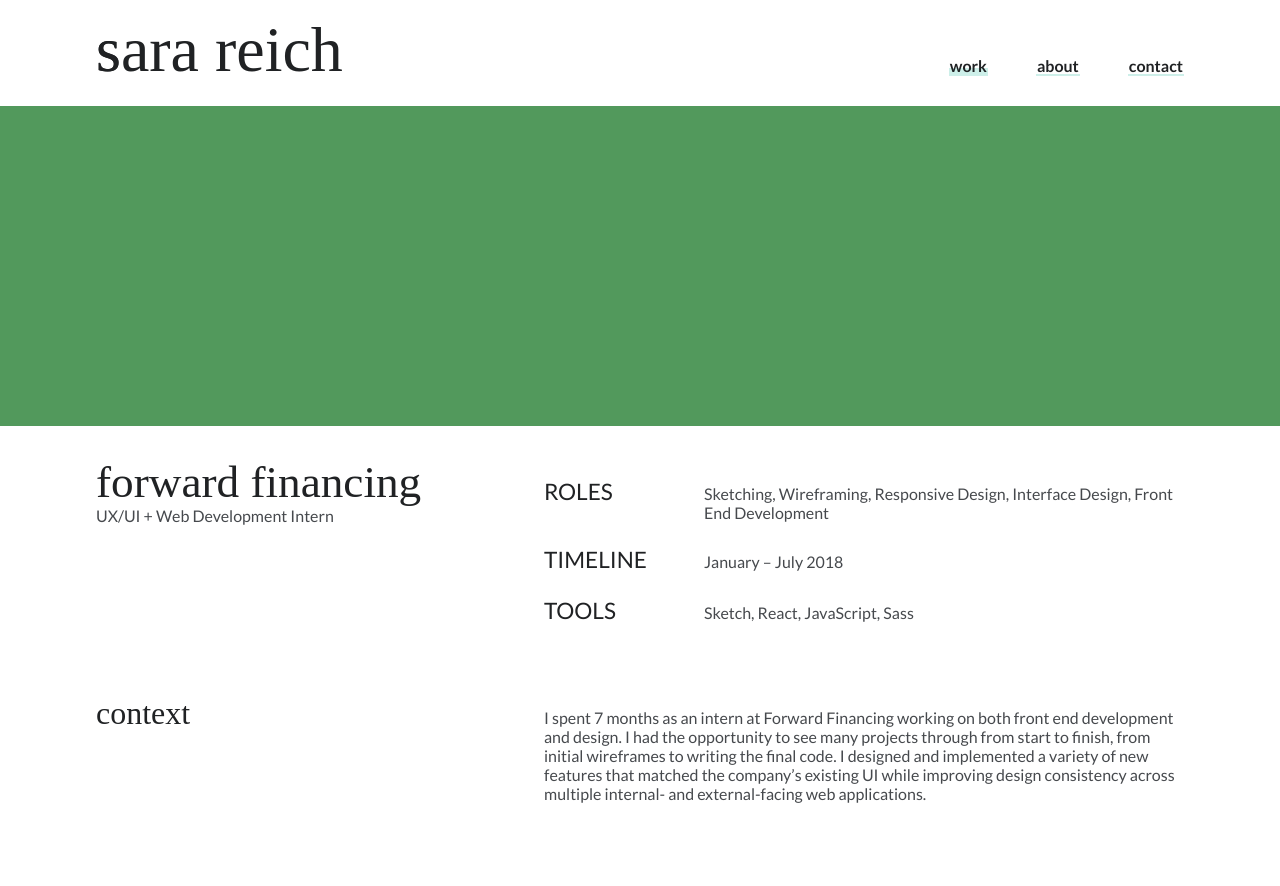
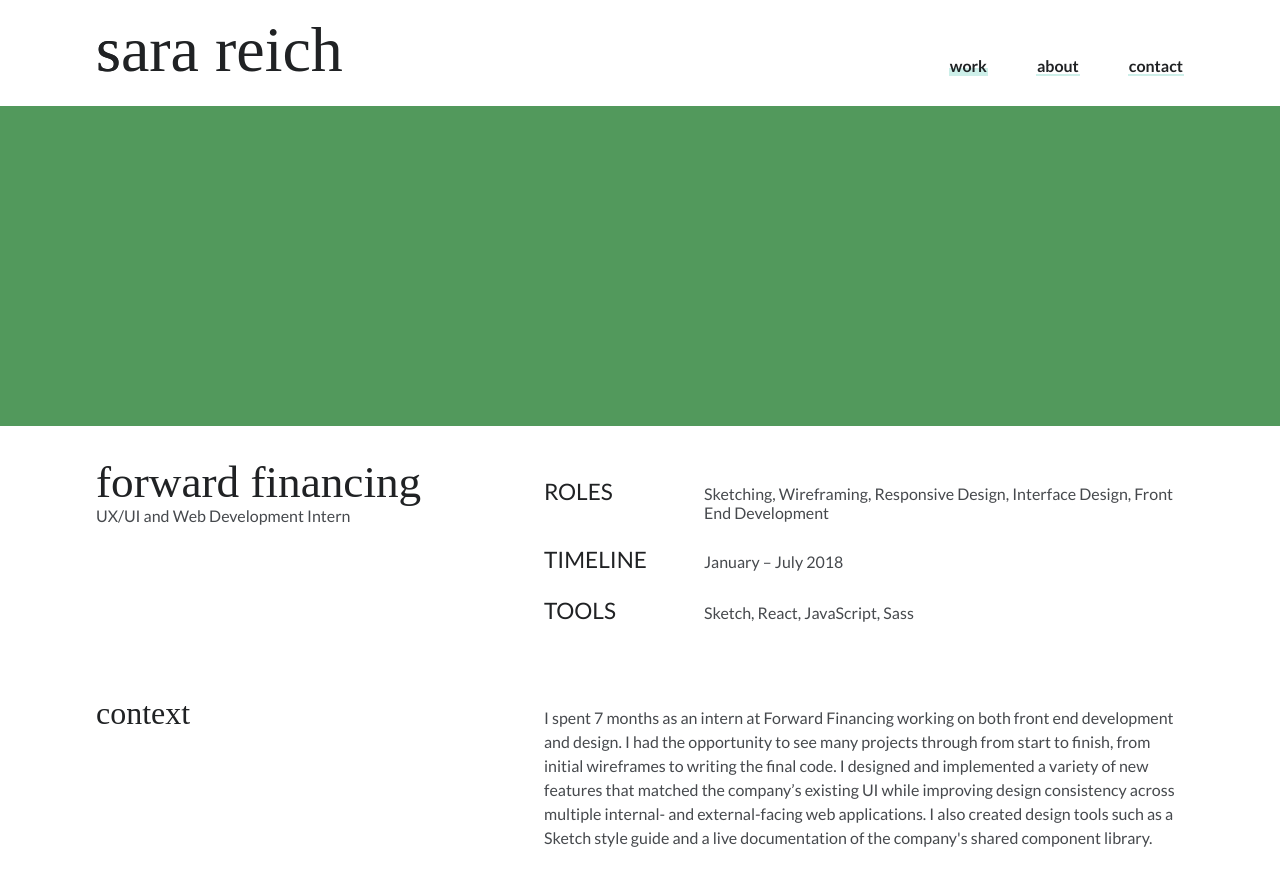
Before and after one commit to sarareich/sarareich.github.io, a React (Create React App) app: page /work/forward-financing in a window 1280 px wide. Shown: the top 886 px of the page. Built offline with nearby package versions, Linux system fonts and the light colour scheme; a web font is replaced by a local one.

Commit message:
style changes and update FF context description

```diff
--- a/src/components/ForwardFinancingPage/ForwardFinancingPage.js
+++ b/src/components/ForwardFinancingPage/ForwardFinancingPage.js
@@ -10,7 +10,9 @@
     front end development and design. I had the opportunity to see many\
     projects through from start to finish, from initial wireframes to writing the final code.\
     I designed and implemented a variety of new features that matched the company’s existing\
-    UI while improving design consistency across multiple internal- and external-facing web applications."
+    UI while improving design consistency across multiple internal- and external-facing web applications.\
+    I also created design tools such as a Sketch style guide and a live documentation of\
+    the company's shared component library."
 
     return (
       <div className="forward-financing-wrapper">
@@ -20,7 +22,7 @@
         <div className="forward-financing page">
           <ProjectInfo
             title="Forward Financing"
-            subtitle="UX/UI + Web Development Intern"
+            subtitle="UX/UI and Web Development Intern"
             summaryInfo={projectInfo.ffProjectInfo}
           />
           <ProjectDescription
--- a/src/styles/styles.scss
+++ b/src/styles/styles.scss
@@ -64,6 +64,7 @@
   align-items: baseline;
 
   .description-text {
+    line-height: 1.5rem;
     margin-bottom: 1rem;
   }
 }
```
